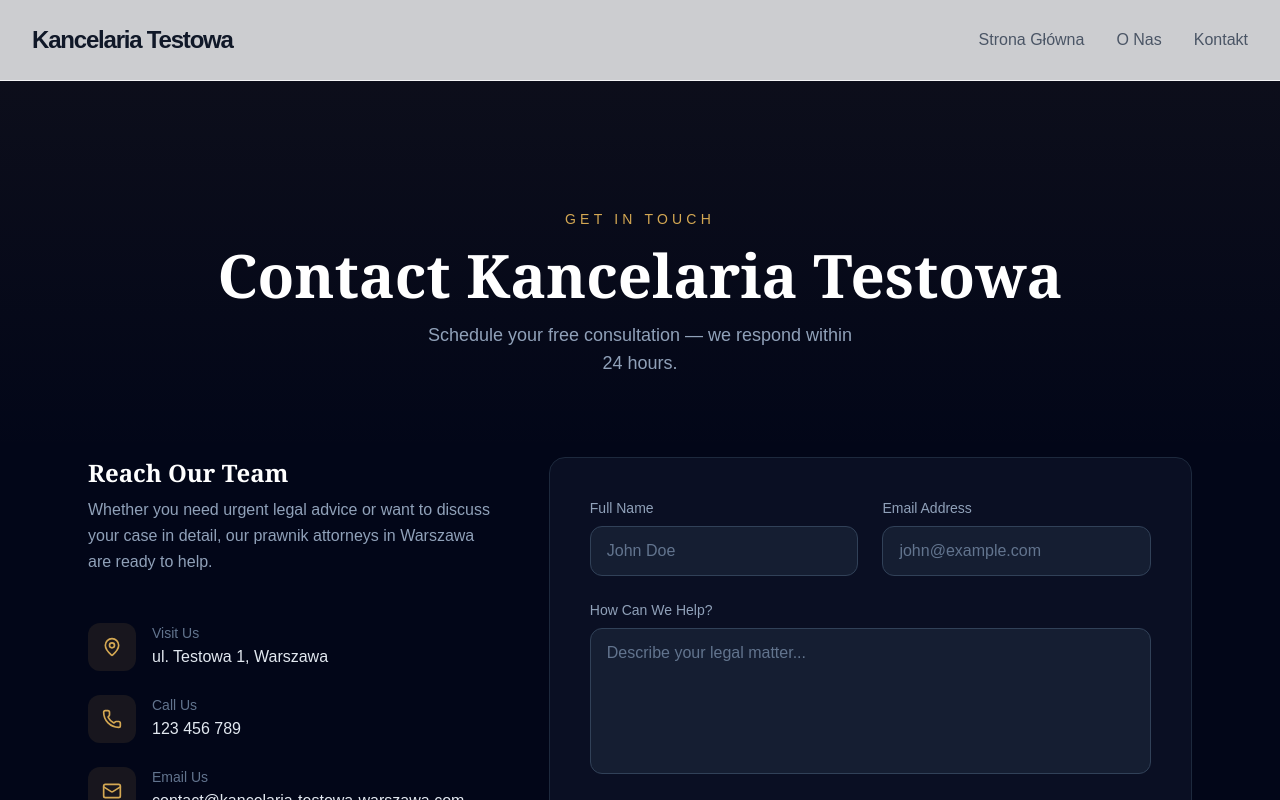
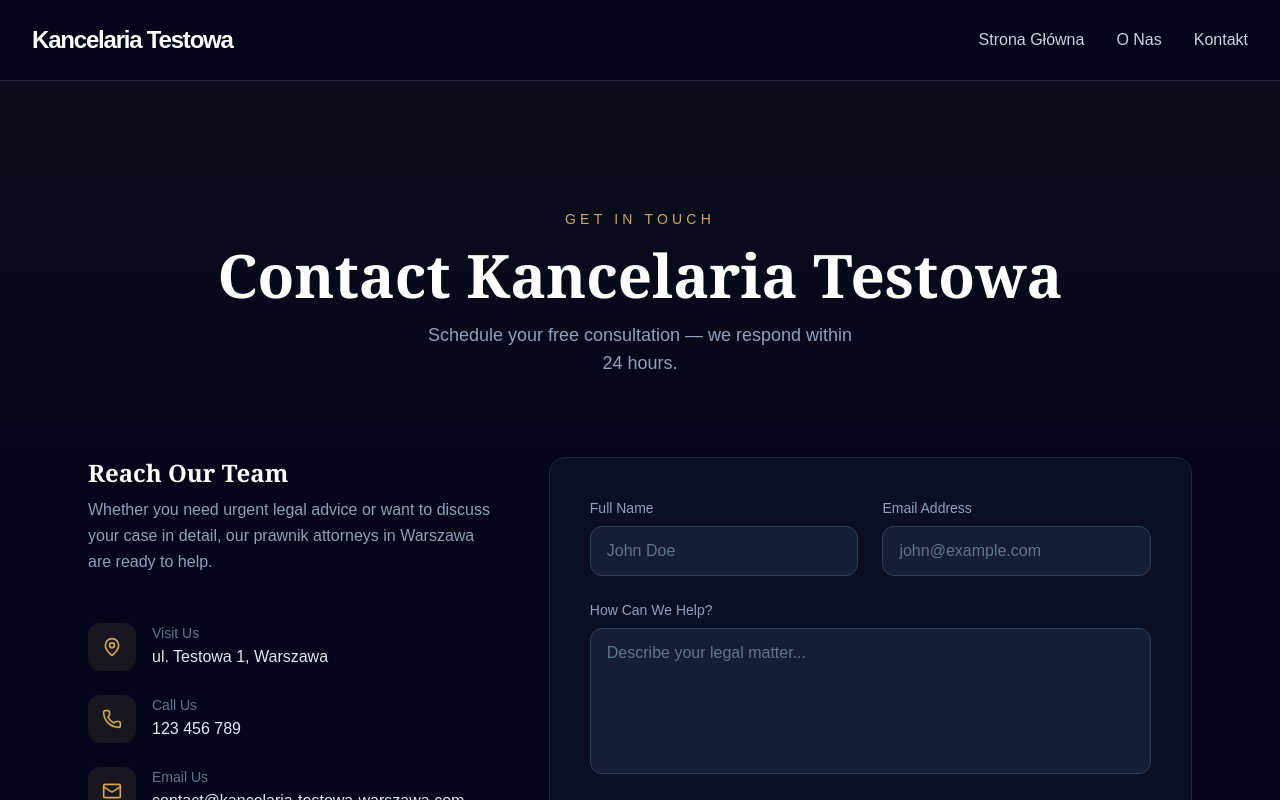
Before and after one commit to Barti303123/bartosz-web-demos, a Next.js app: page /kancelaria-testowa-warszawa/kontakt in a window 1280 px wide. Shown: the top 800 px of the page. Built offline with nearby package versions, Linux system fonts and the light colour scheme.

Commit message:
Generator V4: Kancelaria Testowa (law theme)

```diff
--- a/src/app/kancelaria-testowa-warszawa/kontakt/page.js
+++ b/src/app/kancelaria-testowa-warszawa/kontakt/page.js
@@ -15,7 +15,7 @@ const info = [
 export default function LawContact() {
   return (
     <main className="bg-slate-950 text-white">
-      <Navbar slug="kancelaria-testowa-warszawa" companyName="Kancelaria Testowa" />
+      <Navbar slug="kancelaria-testowa-warszawa" companyName="Kancelaria Testowa" dark />
 
       {/* Header */}
       <section className="relative pt-32 pb-20 text-center px-6 overflow-hidden">
--- a/src/app/kancelaria-testowa-warszawa/o-nas/page.js
+++ b/src/app/kancelaria-testowa-warszawa/o-nas/page.js
@@ -16,7 +16,7 @@ const stats = [
 export default function LawAbout() {
   return (
     <main className="bg-slate-950 text-white">
-      <Navbar slug="kancelaria-testowa-warszawa" companyName="Kancelaria Testowa" />
+      <Navbar slug="kancelaria-testowa-warszawa" companyName="Kancelaria Testowa" dark />
 
       {/* Header */}
       <section className="pt-32 pb-12 text-center px-6">
--- a/src/app/kancelaria-testowa-warszawa/page.js
+++ b/src/app/kancelaria-testowa-warszawa/page.js
@@ -15,7 +15,7 @@ const features = [
 export default function LawHome() {
   return (
     <main className="bg-slate-950 text-white">
-      <Navbar slug="kancelaria-testowa-warszawa" companyName="Kancelaria Testowa" />
+      <Navbar slug="kancelaria-testowa-warszawa" companyName="Kancelaria Testowa" dark />
 
       {/* Hero */}
       <section className="relative min-h-[92vh] flex items-center justify-center overflow-hidden">
--- a/src/components/Navbar.js
+++ b/src/components/Navbar.js
@@ -1,22 +1,52 @@
+"use client";
 import Link from 'next/link';
+import { useState } from 'react';
+import { Menu, X } from 'lucide-react';
 
-export default function Navbar({ slug, companyName }) {
+export default function Navbar({ slug, companyName, dark = false }) {
+  const [open, setOpen] = useState(false);
+
+  const bg = dark
+    ? 'bg-slate-950/80 border-slate-800'
+    : 'bg-white/80 border-gray-100';
+  const textMain = dark ? 'text-white' : 'text-gray-900';
+  const textLink = dark
+    ? 'text-slate-300 hover:text-white'
+    : 'text-gray-600 hover:text-blue-600';
+  const mobileMenuBg = dark ? 'bg-slate-950' : 'bg-white';
+
   return (
-    <nav className="w-full bg-white/80 backdrop-blur-md border-b border-gray-100 sticky top-0 z-50">
+    <nav className={`w-full ${bg} backdrop-blur-md border-b sticky top-0 z-50`}>
       <div className="max-w-7xl mx-auto px-4 sm:px-6 lg:px-8">
         <div className="flex justify-between h-20 items-center">
-          <div className="flex-shrink-0 flex items-center">
-            <Link href={`/${slug}`} className="text-2xl font-bold text-gray-900 tracking-tighter">
-              {companyName}
-            </Link>
+          <Link href={`/${slug}`} className={`text-2xl font-bold ${textMain} tracking-tighter`}>
+            {companyName}
+          </Link>
+
+          {/* Desktop */}
+          <div className="hidden md:flex space-x-8">
+            <Link href={`/${slug}`} className={`${textLink} font-medium transition-colors`}>Strona Główna</Link>
+            <Link href={`/${slug}/o-nas`} className={`${textLink} font-medium transition-colors`}>O Nas</Link>
+            <Link href={`/${slug}/kontakt`} className={`${textLink} font-medium transition-colors`}>Kontakt</Link>
           </div>
-          <div className="hidden md:flex space-x-8">
-            <Link href={`/${slug}`} className="text-gray-600 hover:text-blue-600 font-medium transition-colors">Strona Główna</Link>
-            <Link href={`/${slug}/o-nas`} className="text-gray-600 hover:text-blue-600 font-medium transition-colors">O Nas</Link>
-            <Link href={`/${slug}/kontakt`} className="text-gray-600 hover:text-blue-600 font-medium transition-colors">Kontakt</Link>
+
+          {/* Mobile hamburger */}
+          <button onClick={() => setOpen(!open)} className={`md:hidden ${textMain}`}>
+            {open ? <X className="w-7 h-7" /> : <Menu className="w-7 h-7" />}
+          </button>
+        </div>
+      </div>
+
+      {/* Mobile menu */}
+      {open && (
+        <div className={`md:hidden ${mobileMenuBg} border-t ${dark ? 'border-slate-800' : 'border-gray-100'} pb-4`}>
+          <div className="flex flex-col space-y-3 px-4 pt-4">
+            <Link href={`/${slug}`} onClick={() => setOpen(false)} className={`${textLink} font-medium py-2 transition-colors`}>Strona Główna</Link>
+            <Link href={`/${slug}/o-nas`} onClick={() => setOpen(false)} className={`${textLink} font-medium py-2 transition-colors`}>O Nas</Link>
+            <Link href={`/${slug}/kontakt`} onClick={() => setOpen(false)} className={`${textLink} font-medium py-2 transition-colors`}>Kontakt</Link>
           </div>
         </div>
-      </div>
+      )}
     </nav>
   );
 }
```
